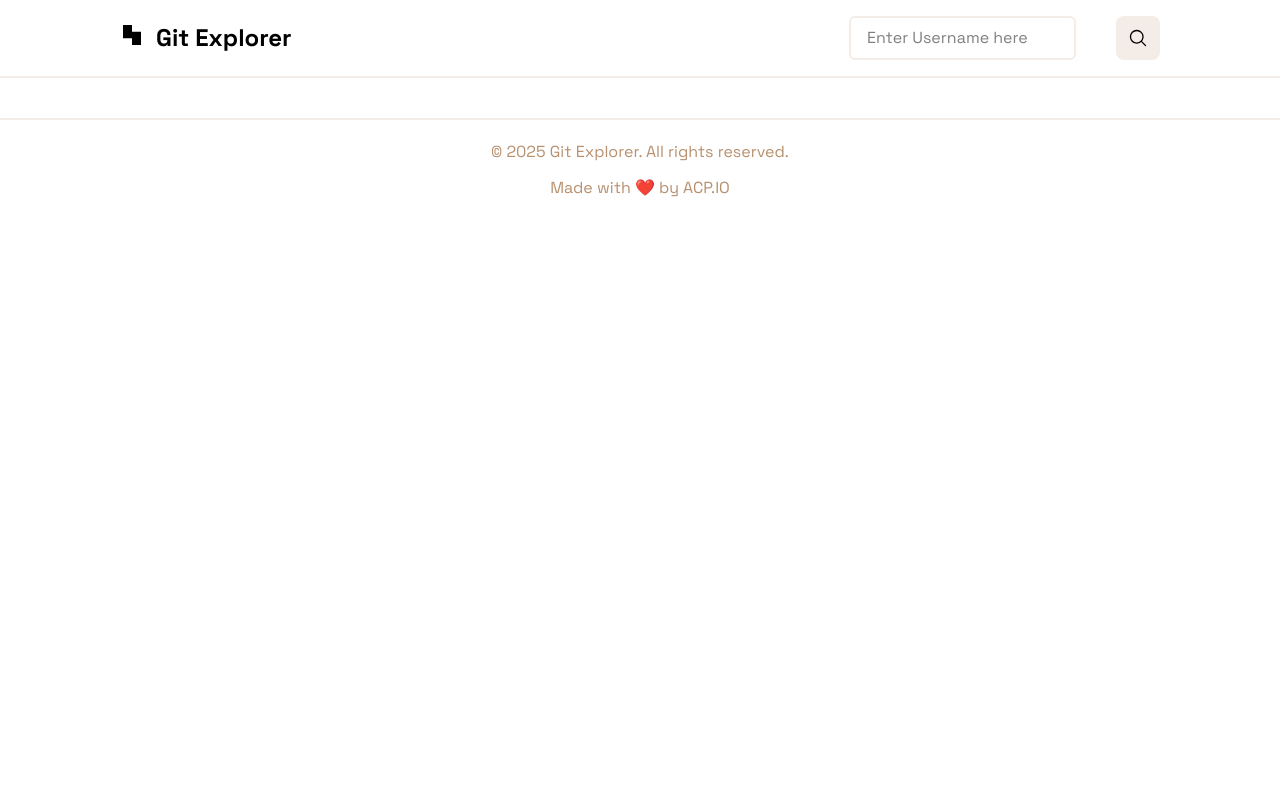
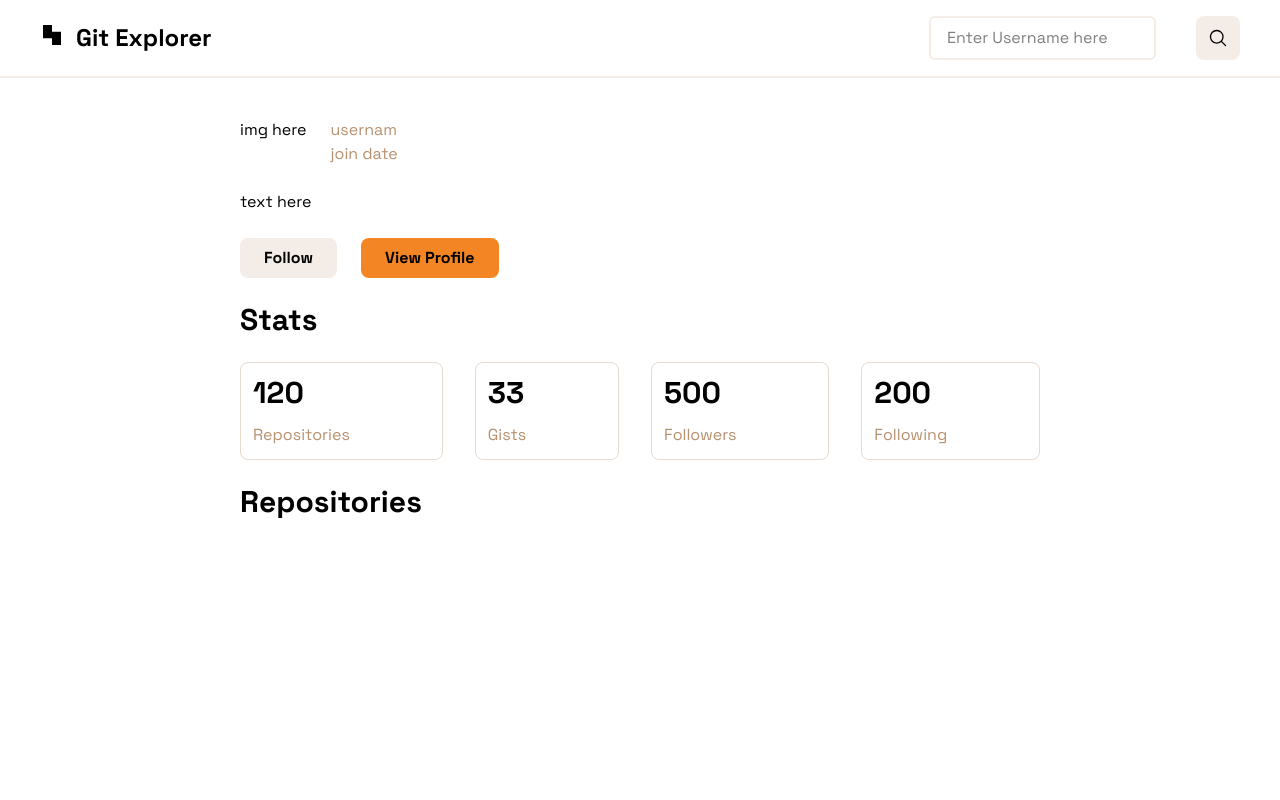
Before and after one commit to aradhyacp/github-profile-scraper, a React (Vite) app: page / in a window 1280 px wide. Shown: the top 800 px of the page. Built offline with nearby package versions, Linux system fonts and the light colour scheme.

Commit message:
almost unfinished herosection

```diff
--- a/src/App.jsx
+++ b/src/App.jsx
@@ -2,12 +2,14 @@ import { useState } from 'react'
 import './App.css'
 import Header from './components/Header'
 import Footer from './components/Footer'
+import HeroSection from './components/HeroSection'
 
 function App() {
 
   return (
     <div className="">
       <Header/>
+      <HeroSection/>
       <Footer/>
     </div>
   )
--- a/src/components/Header.jsx
+++ b/src/components/Header.jsx
@@ -7,7 +7,7 @@ const Header = () => {
     console.log("Search submitted:", userName);
   };
   return (
-    <div className="flex bg-white px-30 py-4 border-b-2 border-[#f4ede7] flex-row items-center justify-between">
+    <div className="flex bg-white px-10 py-4 border-b-2 border-[#f4ede7] flex-row items-center justify-between sticky top-0">
       <div className="flex gap-3">
         <div className="size-6">
           <svg
--- /dev/null
+++ b/src/components/HeroSection.jsx
@@ -0,0 +1,49 @@
+import React from "react";
+
+const HeroSection = () => {
+  return (
+    <div className="min-h-screen flex-col px-60 mt-10 w-full">
+      <div className="flex flex-col gap-6">
+        <div className="flex flex-row gap-6">
+          <div className="">img here</div>
+          <div className="flex flex-col">
+            <div className=""></div>
+            <div className="text-[#b7906e]">usernam</div>
+            <div className="text-[#b7906e]">join date</div>
+          </div>
+        </div>
+        <div className="">text here</div>
+        <div className="flex gap-6 items-center">
+          <div className="cursor-pointer font-bold px-6 py-2 bg-[#f4ede7] rounded-lg">
+            Follow
+          </div>
+          <div className="cursor-pointer font-bold px-6 py-2 bg-[#f38524] rounded-lg">
+            View Profile
+          </div>
+        </div>
+        <div className="font-black text-3xl">Stats</div>
+        <div className="flex gap-8">
+          <div className="flex flex-col border border-[#e8dace] p-3 rounded-lg items-start w-[150px] flex-1 basis-[fit-content] gap-3">
+            <div className="font-black text-3xl">120</div>
+            <div className="o-font text-[16px]">Repositories</div>
+          </div>
+          <div className="flex flex-col border border-[#e8dace] p-3 rounded-lg items-start w-[150px] flex-1 basis-[fit-content] gap-3">
+            <div className="font-black text-3xl">33</div>
+            <div className="o-font text-[16px]">Gists</div>
+          </div>
+          <div className="flex flex-col border border-[#e8dace] p-3 rounded-lg items-start w-[150px] flex-1 basis-[fit-content] gap-3">
+            <div className="font-black text-3xl">500</div>
+            <div className="o-font text-[16px]">Followers</div>
+          </div>
+          <div className="flex flex-col border border-[#e8dace] p-3 rounded-lg items-start w-[150px] flex-1 basis-[fit-content] gap-3">
+            <div className="font-black text-3xl">200</div>
+            <div className="o-font text-[16px]">Following</div>
+          </div>
+        </div>
+        <div className="font-black text-3xl">Repositories</div>
+      </div>
+    </div>
+  );
+};
+
+export default HeroSection;
--- a/src/index.css
+++ b/src/index.css
@@ -4,3 +4,6 @@
 body{
     font-family: "Space Grotesk",system-ui, -apple-system, BlinkMacSystemFont, 'Segoe UI', Roboto, Oxygen, Ubuntu, Cantarell, 'Open Sans', 'Helvetica Neue', sans-serif;
 }
+.o-font{
+    color:#b7906e;
+}
```
